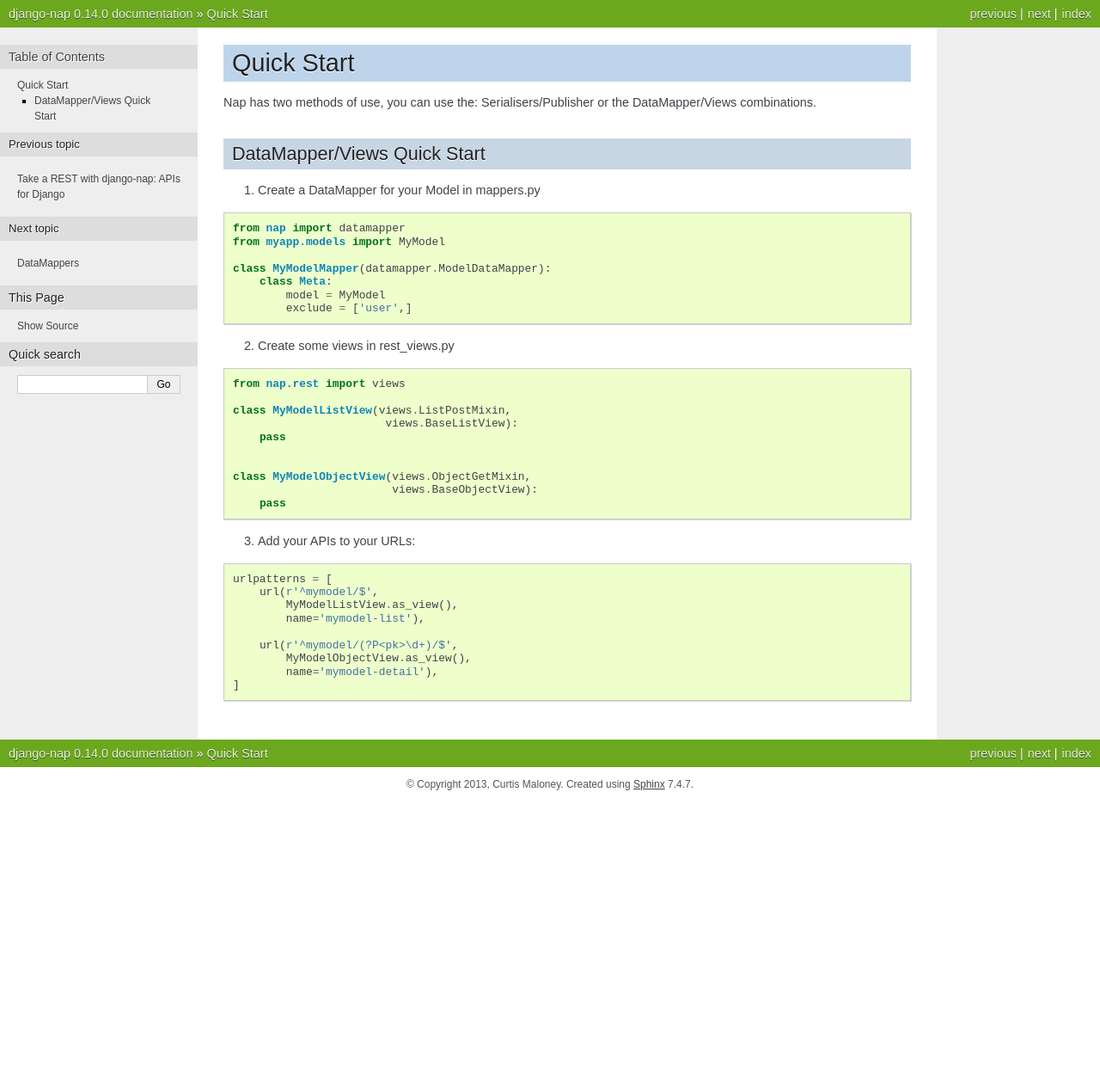
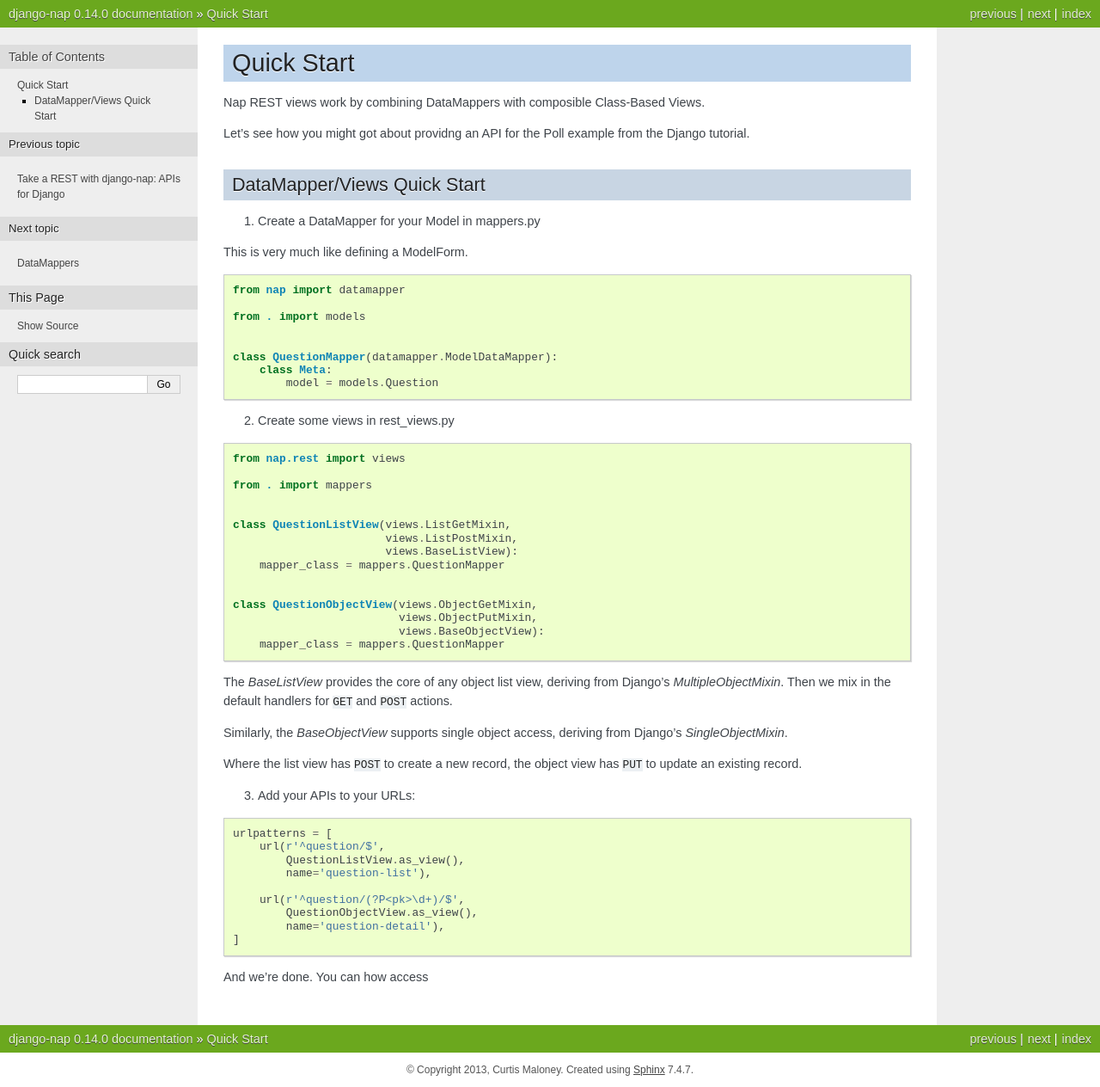
Before and after one commit to funkybob/django-nap, a Sphinx documentation site: the page built from docs/quickstart.rst, in a window 1280 px wide. Shown: the whole page at 86% size. Built offline with Sphinx 7.4.7, drawn with Linux system fonts in a browser that asks for light colours; before the commit the page ends 932 px from its top, so only the background shows below that.

Commit message:
Rewrite quicstart, base it on Polls app

```diff
--- a/docs/quickstart.rst
+++ b/docs/quickstart.rst
@@ -1,23 +1,28 @@
 Quick Start
 ===========
 
-Nap has two methods of use, you can use the: Serialisers/Publisher or the
-DataMapper/Views combinations.
+Nap REST views work by combining DataMappers with composible Class-Based Views.
+
+Let's see how you might got about providng an API for the Poll example from the
+Django tutorial.
 
 DataMapper/Views Quick Start
 ----------------------------
 
 1. Create a DataMapper for your Model in mappers.py
 
+This is very much like defining a ModelForm.
+
 .. code-block:: python
 
     from nap import datamapper
-    from myapp.models import MyModel
 
-    class MyModelMapper(datamapper.ModelDataMapper):
+    from . import models
+
+
+    class QuestionMapper(datamapper.ModelDataMapper):
         class Meta:
-            model = MyModel
-            exclude = ['user',]
+            model = models.Question
 
 2. Create some views in rest_views.py
 
@@ -25,25 +30,42 @@ DataMapper/Views Quick Start
 
     from nap.rest import views
 
-    class MyModelListView(views.ListPostMixin,
-                           views.BaseListView):
-        pass
+    from . import mappers
 
 
-    class MyModelObjectView(views.ObjectGetMixin,
-                            views.BaseObjectView):
-        pass
+    class QuestionListView(views.ListGetMixin,
+                           views.ListPostMixin,
+                           views.BaseListView):
+        mapper_class = mappers.QuestionMapper
+
+
+    class QuestionObjectView(views.ObjectGetMixin,
+                             views.ObjectPutMixin,
+                             views.BaseObjectView):
+        mapper_class = mappers.QuestionMapper
+
+The `BaseListView` provides the core of any object list view, deriving from
+Django's `MultipleObjectMixin`.  Then we mix in the default handlers for
+``GET`` and ``POST`` actions.
+
+Similarly, the `BaseObjectView` supports single object access, deriving from
+Django's `SingleObjectMixin`.
+
+Where the list view has ``POST`` to create a new record, the object view has
+``PUT`` to update an existing record.
 
 3. Add your APIs to your URLs:
 
 .. code-block:: python
 
     urlpatterns = [
-        url(r'^mymodel/$',
-            MyModelListView.as_view(),
-            name='mymodel-list'),
+        url(r'^question/$',
+            QuestionListView.as_view(),
+            name='question-list'),
 
-        url(r'^mymodel/(?P<pk>\d+)/$',
-            MyModelObjectView.as_view(),
-            name='mymodel-detail'),
+        url(r'^question/(?P<pk>\d+)/$',
+            QuestionObjectView.as_view(),
+            name='question-detail'),
     ]
+
+And we're done.  You can how access
```
